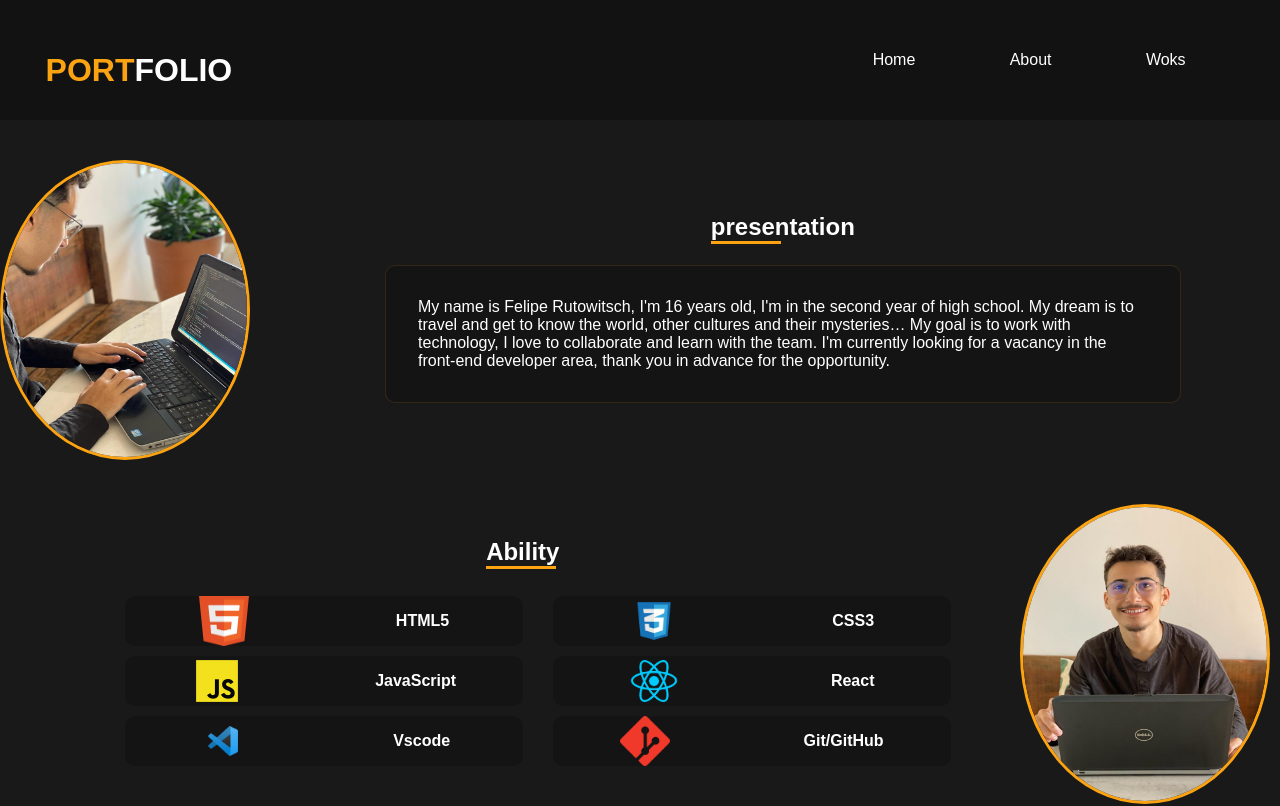
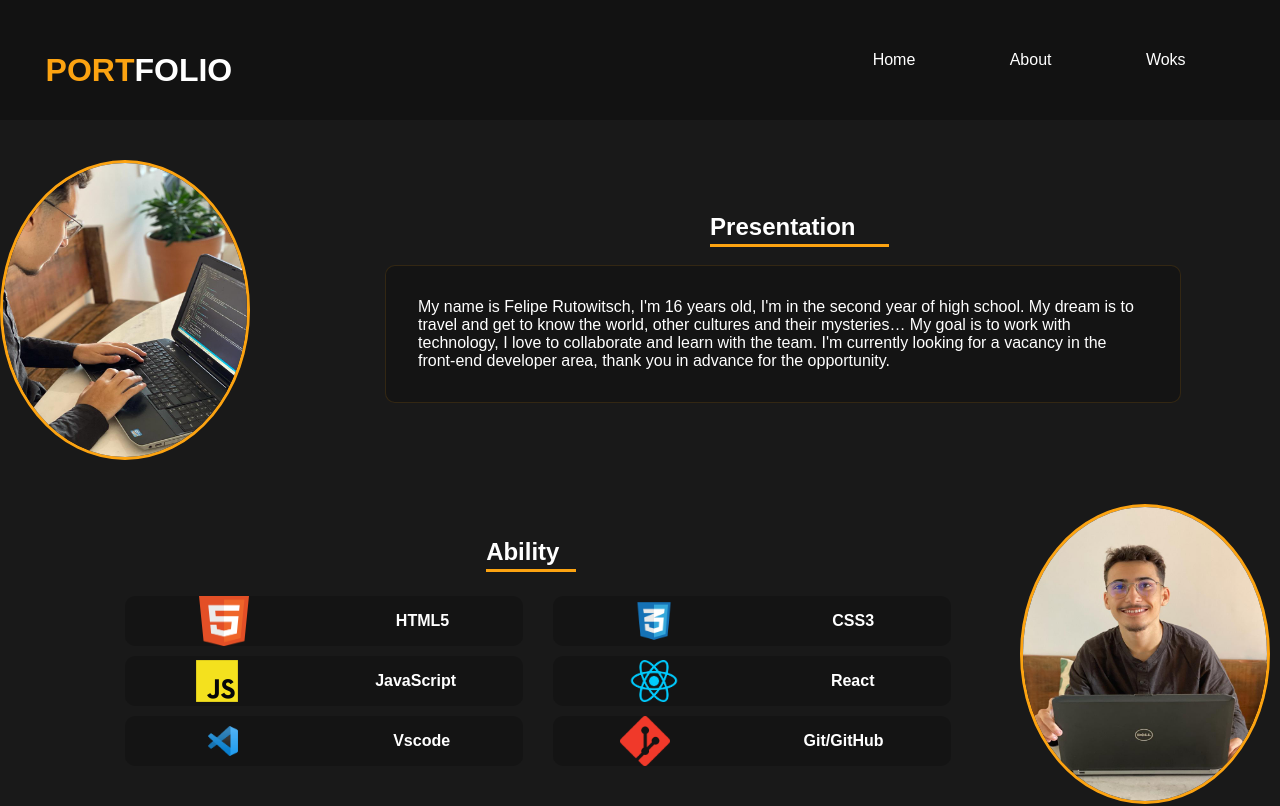
Before and after one commit to joaofeliperutowitsch/Portfolio, a React (Create React App) app: page /about in a window 1280 px wide. Shown: the top 806 px of the page. Built offline with nearby package versions, Linux system fonts and the light colour scheme.

Commit message:
git commit -m

```diff
--- a/src/components/About.js
+++ b/src/components/About.js
@@ -25,13 +25,13 @@ const About = () => {
                         <S.imgAbout src={perfilNoComputador} alt=""/>
                     </div>
                 <S.textAbout>
-                    <S.h2About>presentation</S.h2About>
+                    <S.h2Presentation>Presentation</S.h2Presentation>
                     <S.PAboutt>My name is Felipe Rutowitsch, I'm 16 years old, I'm in the second year of high school. My dream is to travel and get to know the world, other cultures and their mysteries… My goal is to work with technology, I love to collaborate and learn with the team. I'm currently looking for a vacancy in the front-end developer area, thank you in advance for the opportunity.</S.PAboutt>
                 </S.textAbout>
             </S.ContainerAbout>
             <S.containerAbility>
-                <S.textAbout>
-                    <S.h2About>Ability</S.h2About>
+                <S.cardsAbility>
+                    <S.h2Ability>Ability</S.h2Ability>
                     <S.containerimgsAbility>
                     <S.containerImgAbility>
                         <img src={imgHTML} alt=""/>
@@ -61,7 +61,7 @@ const About = () => {
                         <h4>Git/GitHub</h4>
                     </S.containerImgAbility>
                 </S.containerimgsAbility>
-                </S.textAbout>
+                </S.cardsAbility>
                 <div>
                     <S.imgAbout src={perfilSorrindo} alt=""/>
                 </div>
@@ -71,7 +71,7 @@ const About = () => {
                         <S.imgAbout src={perfilMexendoComputador} alt=""/>
                     </div>
                 <S.textAbout>
-                    <S.h2About>My Story</S.h2About>
+                    <S.h2Story>My Story</S.h2Story>
                     <S.PAboutt>At age 6, out of curiosity, I started playing with mobile devices and enjoyed disassembling and assembling my robotic toys. One day I started to get interested in games, at the time I was 10 years old and at 13 I was already recording videos on YouTube, quickly reaching 1000 followers, in the gaming universe I became known as Pronos Abi. Now I'm in 2022, 16 years old and looking for a vacancy in the front-end developer area in the job market to improve my knowledge more and more.</S.PAboutt>
                 </S.textAbout>
             </S.ContainerAbout>
--- a/src/styled/AboutStyled.js
+++ b/src/styled/AboutStyled.js
@@ -58,23 +58,41 @@ export const textAbout = styled.div`
             }
         }
 `
-
-export const h2About = styled.h2`
-
+export const h2Presentation = styled.h2`
 
 &::after{
 
         content: "";
-        width: 70px;
+        width: 14%;
         height: 3px;
         background-color: #fca311;
         position: absolute;
         display: flex;
-        transition: width 0.5s;
+        margin-top: 3px;
+        transition: width 2.5s;
     }
 
     &:hover::after{
+        width: 20px;
+    }
+`
 
+export const h2Story = styled.h2`
+
+&::after{
+
+        content: "";
+        width: 10%;
+        height: 3px;
+        background-color: #fca311;
+        position: absolute;
+        display: flex;
+        margin-top: 3px;
+        transition: width 2s;
+    }
+
+    &:hover::after{
+        width: 20px;
     }
 `
 
@@ -101,6 +119,25 @@ export const PAboutt = styled.p`
     }
 `
 
+export const h2Ability = styled.h2`
+
+&::after{
+
+        content: "";
+        width: 7%;
+        height: 3px;
+        background-color: #fca311;
+        position: absolute;
+        display: flex;
+        margin-top: 3px;
+        transition: width 2s;
+    }
+
+    &:hover::after{
+        width: 20px;
+    }
+`
+
 export const containerAbility = styled.section`
     display: flex;
     justify-content: space-between;
@@ -118,6 +155,23 @@ export const containerAbility = styled.section`
             margin-left: 2vw;
         }
     }
+`
+
+export const cardsAbility = styled.div`
+    margin-top: 4vh ;
+    display: flex;
+    flex-direction: column;
+    margin-left: 2vw;
+    align-items: center;
+    text-align: center;
+
+        figure{
+
+            img{
+                width: 50px;
+                height: 50px;
+            }
+        }
 `
 
 export const containerimgsAbility = styled.div`
```
